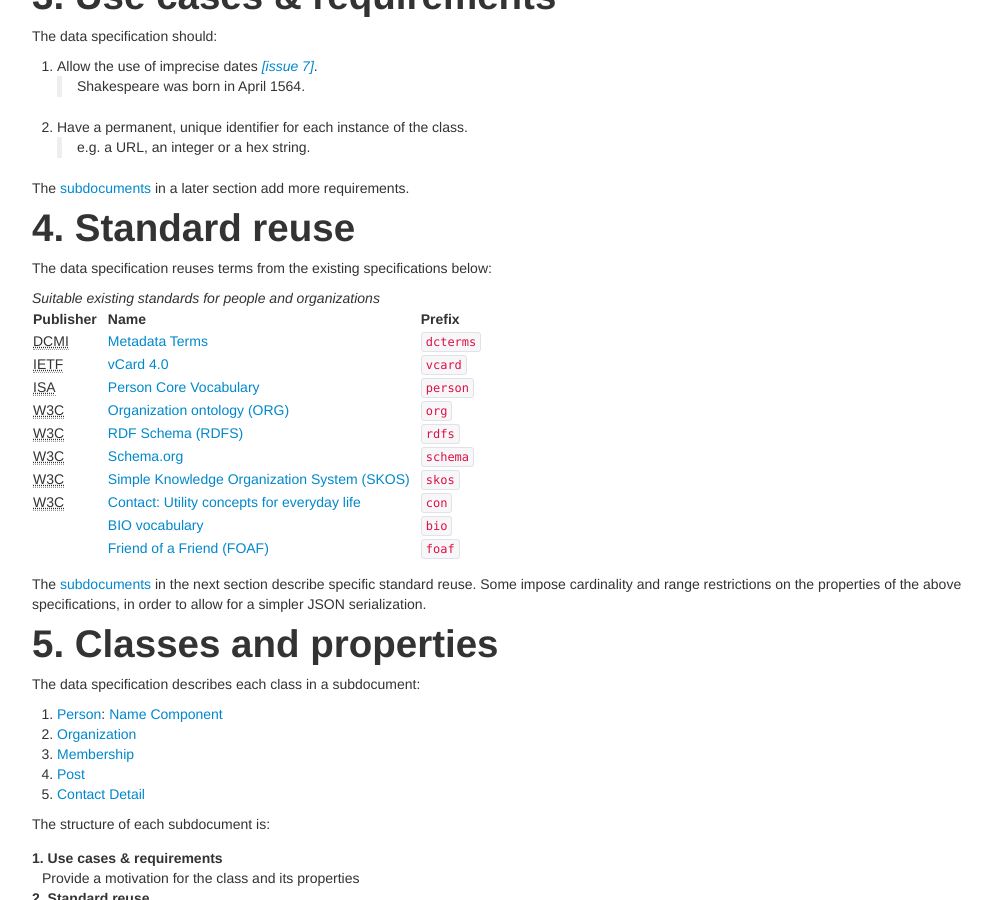
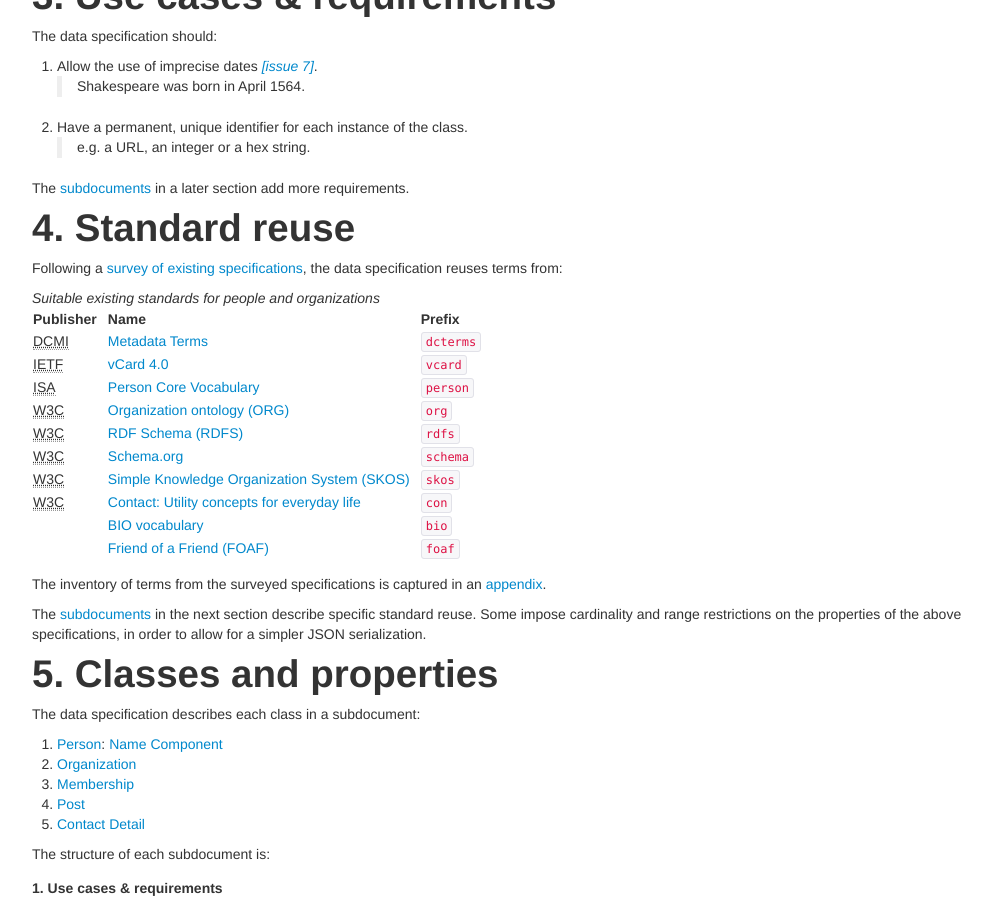
Before and after one commit to popolo-project/popolo-spec, a Jekyll site: the page built from specs/index.md, in a window 1280 px wide and 900 px high, scrolled down 764 px. Shown: the whole window, without its empty margins (223-1215 px from the left). Built offline with Jekyll 4.4.1, drawn with Linux system fonts in a browser that asks for light colours; nearby versions of some CDN libraries; Markdown is read by kramdown in place of the engine named in the settings.

Commit message:
link to appendices from standard reuse section

```diff
--- a/specs/index.md
+++ b/specs/index.md
@@ -63,7 +63,7 @@
 
 <h1 id="standard-reuse">4. Standard reuse</h1>
 
-The data specification reuses terms from the existing specifications below:
+Following a [survey of existing specifications](/appendices/survey.html), the data specification reuses terms from:
 
 <table>
   <caption>Suitable existing standards for people and organizations</caption>
@@ -127,6 +127,8 @@
     </tr>
   </tbody>
 </table>
+
+The inventory of terms from the surveyed specifications is captured in an [appendix](/appendices/terms.html).
 
 The [subdocuments](#classes-and-properties) in the next section describe specific standard reuse. Some impose cardinality and range restrictions on the properties of the above specifications, in order to allow for a simpler JSON serialization.
 
```
